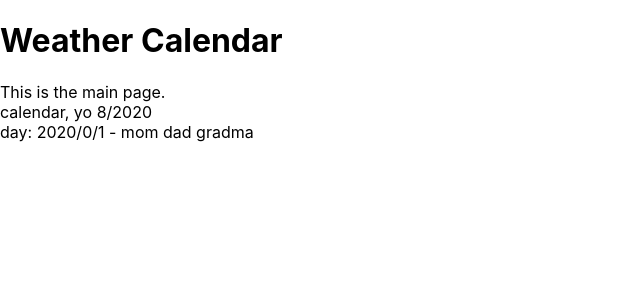
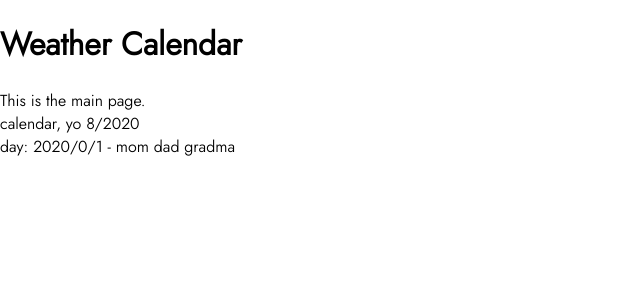
Before and after one commit to isacvale/weather-calendar, a React (Create React App) app: page / in a window 1280 px wide. Shown: the top 300 px of the page, without its empty margins (0-640 px from the left). Built offline with nearby package versions, Linux system fonts and the light colour scheme.

Commit message:
Incorporates colors and fonts.

```diff
--- a/src/index.css
+++ b/src/index.css
@@ -1,13 +1,36 @@
+@import url('https://fonts.googleapis.com/css2?family=Jost:wght@355&display=swap');
+
 body {
   margin: 0;
-  font-family: -apple-system, BlinkMacSystemFont, 'Segoe UI', 'Roboto', 'Oxygen',
+  font-family: 'Jost', -apple-system, BlinkMacSystemFont, 'Segoe UI', 'Roboto', 'Oxygen',
     'Ubuntu', 'Cantarell', 'Fira Sans', 'Droid Sans', 'Helvetica Neue',
     sans-serif;
   -webkit-font-smoothing: antialiased;
   -moz-osx-font-smoothing: grayscale;
+  /* font-variation-settings: 'wght'; */
 }
 
 code {
   font-family: source-code-pro, Menlo, Monaco, Consolas, 'Courier New',
     monospace;
 }
+
+{/* Color declarations*/}
+:root {
+  --color-lightgray: hsl(0, 0%, 60%);
+  --black-transparent: hsl(0, 0%, 0%, 0.7);
+  --white-transparent: hsla(0, 0%, 100%, 0.7);
+  --white-transparent-l: hsla(0, 0%, 100%, 0.5);
+  --shadow: hsla(0, 0%, 0%, 0.1);
+
+  --light-pink: hsla(0, 100%, 84%, 1);
+  --deep-champagne: hsla(33, 100%, 82%, 1);
+  --lemon-yellow-crayola: hsla(62, 100%, 86%, 1);
+  --tea-green: hsla(110, 100%, 87%, 1);
+  --celeste: hsla(185, 100%, 80%, 1);
+  --celeste-L: hsla(185, 100%, 92%, 1);
+  --baby-blue-eyes: hsla(217, 100%, 81%, 1);
+  --maximum-blue-purple: hsla(249, 100%, 85%, 1);
+  --mauve: hsla(300, 100%, 89%, 1);
+  --baby-powder: hsla(60, 100%, 99%, 1);
+}
```
